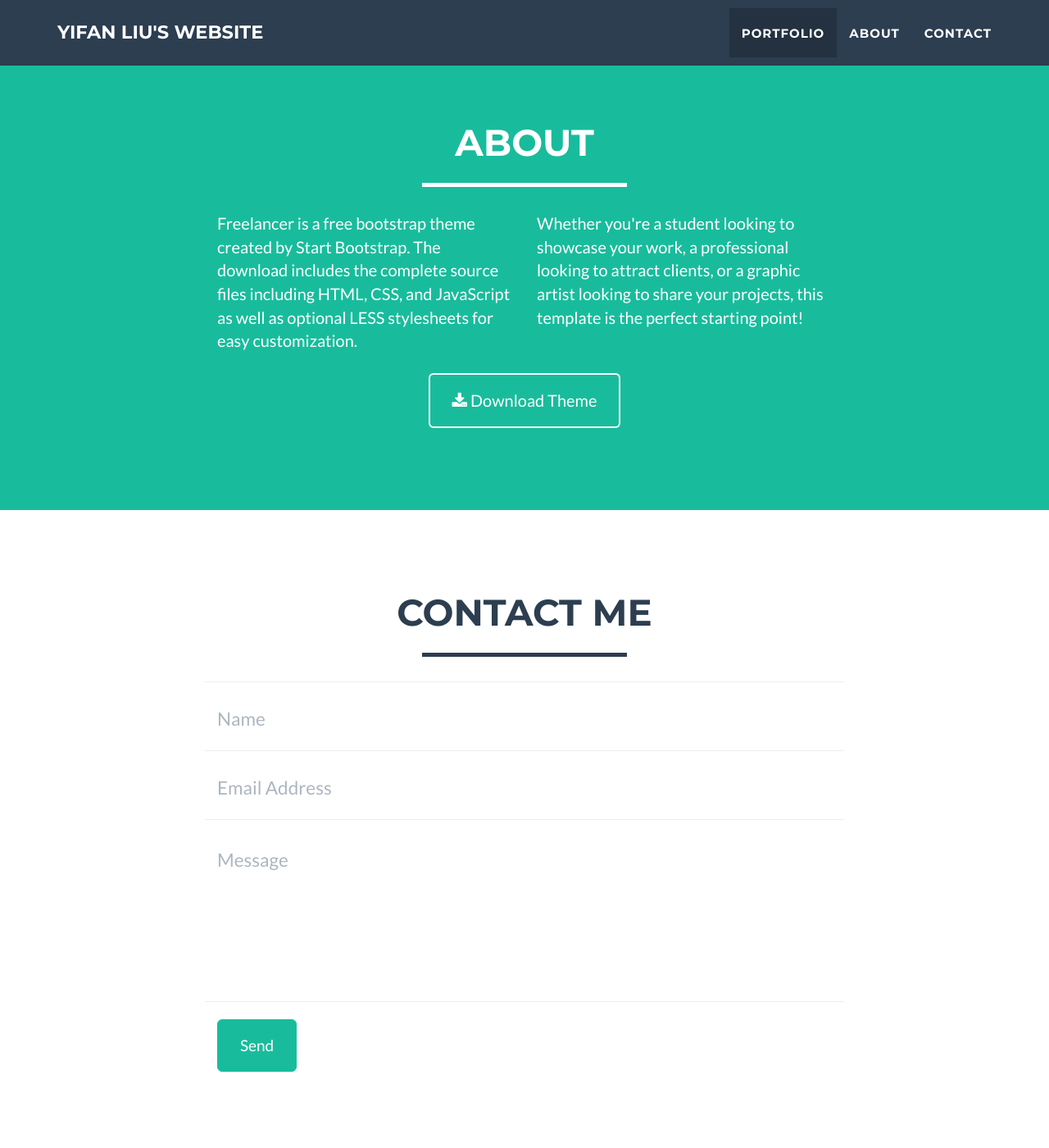
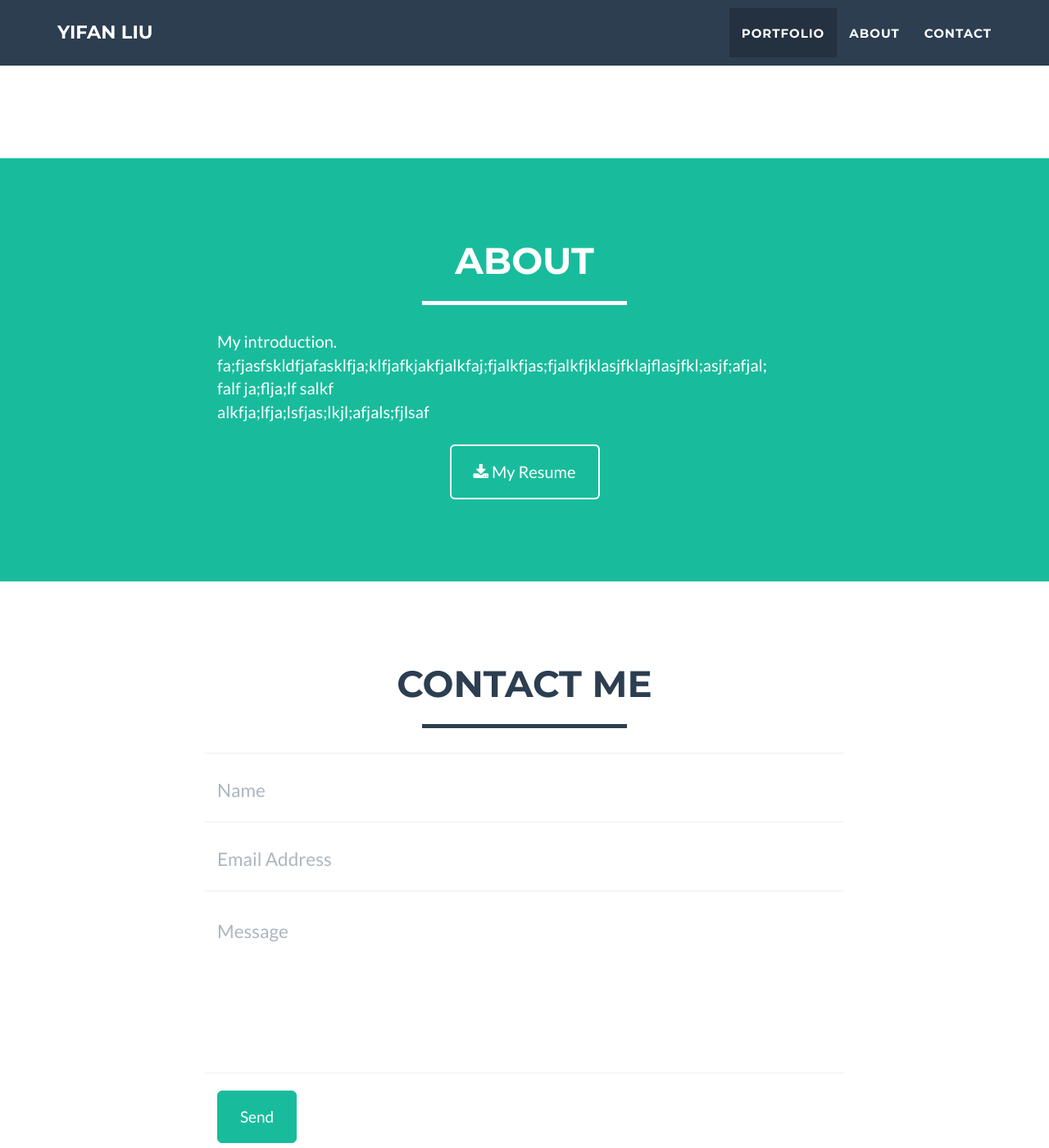
Before and after one commit to ivanifan/yifan.github.io, a Jekyll site: the page built from index.html, in a window 1280 px wide and 1400 px high, scrolled down 1616 px. Shown: the whole window at 82% size. Built offline with Jekyll 4.4.1, drawn with Linux system fonts in a browser that asks for light colours; part of the change alters nothing that is shown; some of the changed text lies outside the part shown.

```diff
--- a/_config.yml
+++ b/_config.yml
@@ -1,9 +1,9 @@
 # Site settings
-title: Yifan Liu's website
+title: Yifan Liu
 email: yifan_liu@brown.edu
 url: https://example.github.io
 description: "I am a computer science student at Brown University"
-keywords: "Computer Science, Brown"
+keywords: "Computer Science, Brown, Software Engineering, Machine Learning"
 skills: ".NET Development - Android Development - Virtual Reality Development"
 meta_author: Liu Yifan
 
@@ -40,20 +40,20 @@ footer:
 # Social networks usernames (many more available: google-plus, flickr, dribbble, pinterest, instagram, tumblr, linkedin, etc.)
 social:
   - title: twitter
-    url: http://twitter.com/jekyllrb
+    url: http://twitter.com/
   - title: facebook
     url:
   - title: stack-overflow
-    url: http://stackoverflow.com/questions/tagged/jekyll
+    url: http://stackoverflow.com
   - title: bitbucket
-    url: http://bitbucket.org/jekyll
+    url: http://bitbucket.org/
   - title: github
-    url: http://github.com/jekyll
+    url: http://github.com/yifan-liu
 
 # Postal address (add as many lines as necessary)
 address:
-  - line: 3481 Melrose Place
-  - line: Beverly Hills, CA 90210
+  - line: Providence
+  - line: Rhode Island, 02906
 
 # Credits content
 credits: 'Freelancer is a free to use, open source Bootstrap theme created by <a href="http://startbootstrap.com">Start Bootstrap</a>.'
--- a/_includes/about.html
+++ b/_includes/about.html
@@ -9,14 +9,14 @@
             </div>
             <div class="row">
                 <div class="col-lg-4 col-lg-offset-2">
-                    <p>Freelancer is a free bootstrap theme created by Start Bootstrap. The download includes the complete source files including HTML, CSS, and JavaScript as well as optional LESS stylesheets for easy customization.</p>
+                    <p>My introduction. fa;fjasfskldfjafasklfja;klfjafkjakfjalkfaj;fjalkfjas;fjalkfjklasjfklajflasjfkl;asjf;afjal; falf ja;flja;lf salkf alkfja;lfja;lsfjas;lkjl;afjals;fjlsaf</p>
                 </div>
-                <div class="col-lg-4">
+<!--                 <div class="col-lg-4">
                     <p>Whether you're a student looking to showcase your work, a professional looking to attract clients, or a graphic artist looking to share your projects, this template is the perfect starting point! </p>
-                </div>
+                </div> -->
                 <div class="col-lg-8 col-lg-offset-2 text-center">
                     <a href="#" class="btn btn-lg btn-outline">
-                        <i class="fa fa-download"></i> Download Theme
+                        <i class="fa fa-download"></i> My Resume
                     </a>
                 </div>
             </div>
```
Also changed, not shown: README.md, img/profile.png, screenshot.png (deleted), 1 other file.
